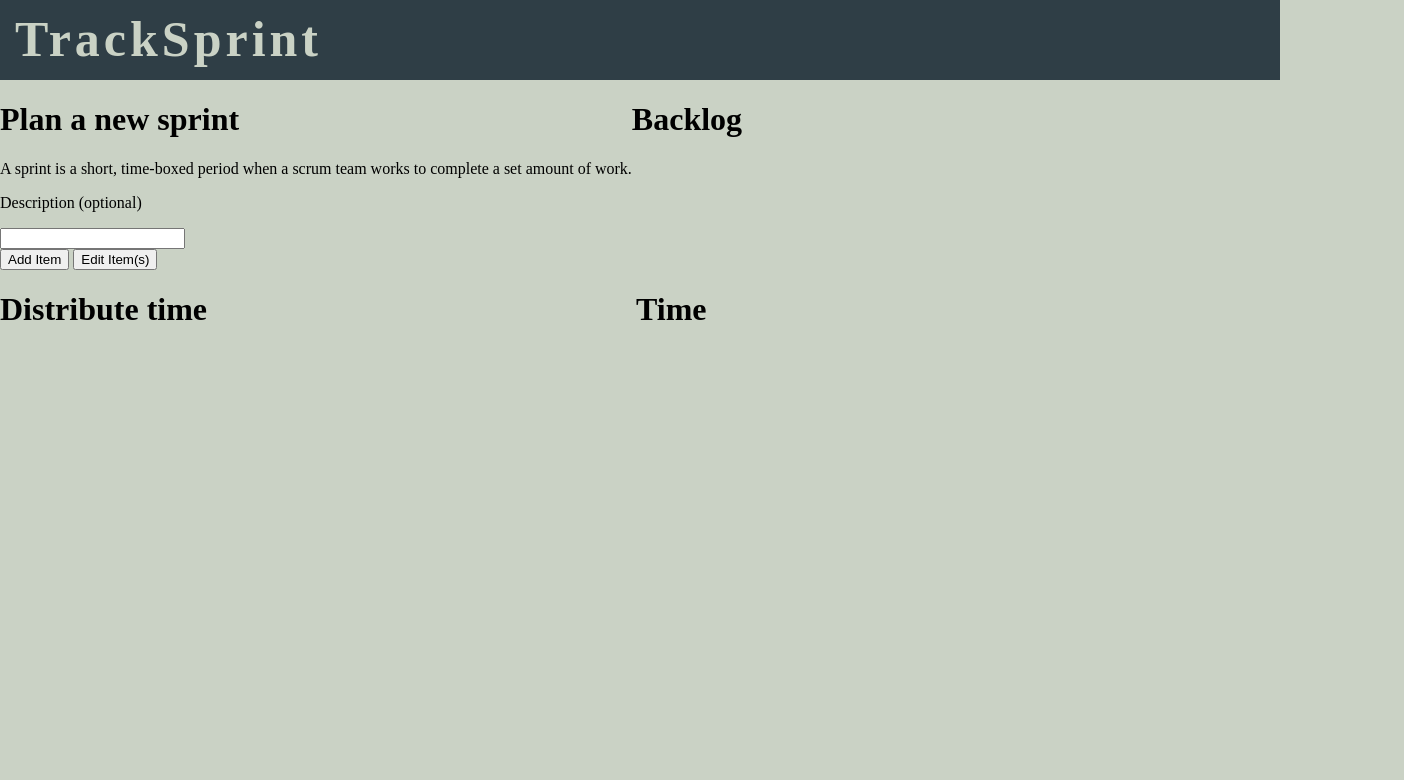
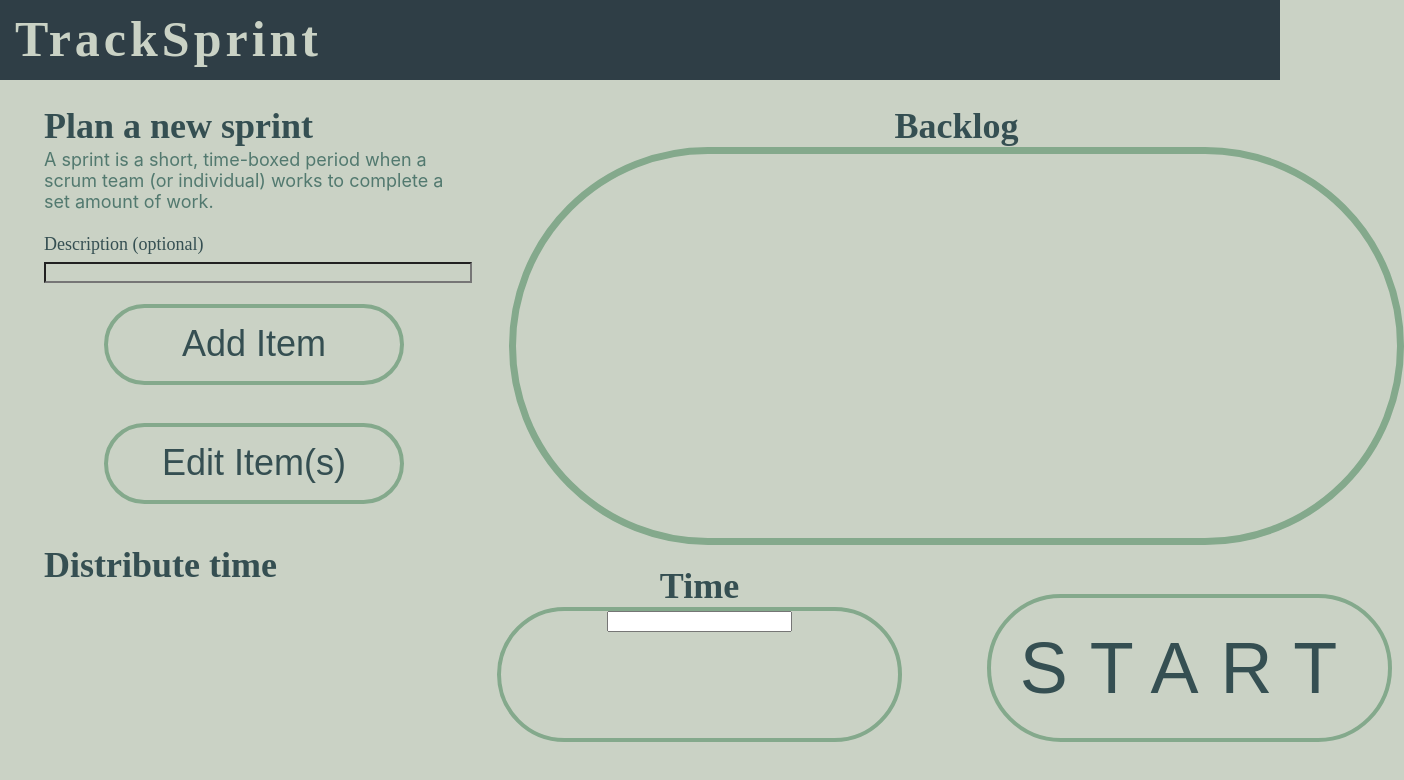
Before and after one commit to juancarbajal98/TrackSprint, a website: page public/html/newSprint.html in a window 1280 px wide. Shown: the whole page, 1404 px wide, since content can reach past the window. Drawn offline with Linux system fonts and the light colour scheme.

Commit message:
finished up a majority of styling on the new sprint page. still some small things like START centering and eventually adding time distru. for now I will set up the sprintscreen route then work on styling time and passing time info to page.

```diff
--- /dev/null
+++ b/notes/futureImplemen.txt
@@ -0,0 +1 @@
+- change all the routes to all lowercase => keep scripts camelCase
--- a/public/html/newSprint.html
+++ b/public/html/newSprint.html
@@ -10,27 +10,51 @@
     <div id ="navBar">
         <h1 onclick = "returnHome()" id ="navText">TrackSprint</h1>
     </div>
-    <div id="row1">
-        <div class = "row1" id = "r1LHS">
-            <h1>Plan a new sprint</h1>
-            <p>A sprint is a short, time-boxed period when a scrum team works to complete a set amount of work.</p>
-            <p>Description (optional) </p>
-            <form>
+    <div class = "rows" id="row1">
+        <div class = "row1 col1" id = "r1LHS">
+            <h1 class = "headings" id="newSprint">Plan a new sprint</h1>
+            <p style="margin: 0px 0px 22px 0px;
+            color: #52796F;
+            font-size: 18px;
+            font-family: -apple-system, BlinkMacSystemFont, 'Segoe UI', Roboto, Oxygen, Ubuntu, Cantarell, 'Open Sans', 'Helvetica Neue', sans-serif;"
+            >A sprint is a short, time-boxed period when a scrum team (or individual) works to complete a set amount of work.</p>
+
+            <p style="font-size: 18px;
+            color: #354F52;
+            margin: 0px 0px 7px 0px;"
+            >Description (optional) </p>
+
+            <form id ="descForm">
                 <input type="text" id ="desc" name ="desc"><br>
             </form>
-            <button onclick ="addItem()">Add Item</button>
-            <button onclick ="editItems()">Edit Item(s)</button>
+            <div id ="backlogButtonContainer">
+                <button onclick ="addItem()" class = "buttons backlog" id ="add">Add Item</button>
+                <button onclick ="editItems()" class = "buttons backlog" id = "edit">Edit Item(s)</button>
+            </div>
         </div>
-        <div class = "row1" id = "r1RHS">
-            <h1>Backlog</h1>
+        <div class = "row1 col2" id = "r1RHS">
+            <h1 class = "headings" id ="backlog">Backlog</h1>
+            <div id ="backlogContainer">
+                <!-- where we interpolate backlog data-->
+            </div>
         </div>
     </div>
-    <div id="row2">
-        <div class = "row2" id = "r2LHS">
-            <h1>Distribute time</h1>
+    <div class = "rows" id="row2">
+        <div class = "row2 col1" id = "r2LHS">
+            <h1 class = "headings">Distribute time</h1>
         </div>
-        <div class = "row2" id = "r2RHS">
-            <h1>Time</h1>
+        <div class = "row2 col2" id = "r2RHS">
+            <div id ="timeContainer">
+                <h1 class = "headings" id="time">Time</h1>
+                <div id="timeButton">
+                    <form>
+                        <input type="text"><br>
+                    </form>
+                </div>
+            </div>
+            <div id ="startContainer">
+                <button class ="buttons" id="start">START</button>
+            </div>
         </div>
     </div>
 </body>
--- a/public/routes/newSprint.js
+++ b/public/routes/newSprint.js
@@ -1,13 +1,11 @@
 "use strict";
 const express = require('express');
 let router = express.Router();
+// capture path of newSprint html
 const HTML_PATH = __dirname.substr(0, __dirname.length-6) + "html";
 
 
 router.get('/',(req,res) => {
-    console.log('entered newsprint root route');
-    // capture path of newSprint html
-    console.log(HTML_PATH);
     res.sendFile(HTML_PATH + "/newSprint.html",(req,res) => {
         console.log('sent new sprint');
     });
--- a/public/styles/index.css
+++ b/public/styles/index.css
@@ -1,11 +1,14 @@
 /* add CSS for homepage */
 #body{
     background-color: #CAD2C5;
+    margin:0px;
+    height:700px;
 }
 
 #header{
     font-size: 144px;
     text-align: center;
+    letter-spacing: 9px;
     margin: 0px 0px 0px;
     color: #2F3E46;
 }
--- a/public/styles/newSprint.css
+++ b/public/styles/newSprint.css
@@ -1,8 +1,10 @@
+/* styles for entire body */
 #body{
     background-color: #CAD2C5;
     margin: 0px;
 }
 
+/* styles for nav bar */
 #navBar{
     width: 100%;
     height:80px;
@@ -16,17 +18,142 @@
     letter-spacing: 4px;
     font-size: 50px;
 }
+/* styles for all heading text */
+.headings{
+    color: #354F52;
+    margin-top:0px;
+    font-size: 36px;
+}
+#newSprint{
+    margin-bottom: 2px;
+}
+#backlog{
+    margin-bottom:0px;
+}
+#time{
+    margin-bottom:0px;
+}
+
+/* styles for input bar */
+#descForm{
+}
+#desc{
+    width:420px;
+    background-color: #CAD2C5;
+}
+
+/* styles for buttons */
+.buttons{
+    background-color: #CAD2C5;
+    color: #354F52;
+    border: 4px solid #84A98C;
+    vertical-align: middle;
+}
+
+.backlog{
+    width: 300px;
+    height: 81px;
+    margin-bottom: 38px;
+    font-size: 36px;
+    border-radius: 108px;
+}
+
+#backlogButtonContainer{
+    margin: 52px 0px 38px 0px;
+    position: absolute;
+    top: 65%;
+    left: 50%;
+    -ms-transform: translate(-50%, -50%);
+    transform: translate(-50%, -50%);
+}
+
+#add{
+
+}
+
+#start{
+    height: 148px;
+    width: 405px;
+    border-radius: 197px;
+}
+
+/* styles for backlog container*/
+#backlogContainer{
+    background-color: #CAD2C5;
+    color: #354F52;
+    border: 7px solid #84A98C;
+    border-radius: 510px;
+    vertical-align: middle;
+    height: 384px;
+}
+/* styles for time&start containers */
+#timeContainer{
+    width: 405px;
+    display: inline-block;
+    text-align: center;
+    position: absolute;
+    margin-top: 21px;
+}
+#startContainer{
+    width: 405px;
+    display: inline-block;
+    text-align: center;
+    margin-top: 50px;
+    position: sticky;
+    left: 100%;
+}
+
+#timeButton{
+    background-color: #CAD2C5;
+    color: #354F52;
+    border: 4px solid #84A98C;
+    border-radius: 197px;
+    vertical-align: middle;
+    height: 127px;
+}
+
+#start{
+    font-size: 72px;
+    letter-spacing: 22px;
+    text-align: center;
+
+}
+
+/* styles for r&c's positioning */
 .row1{
     display: inline-block;
+    margin-top: 25px;
+    margin-bottom: 30px;
 }
 .row2{
     display: inline-block;
 }
 
+.col1{
+    margin-left: 44px;
+    margin-right: 45px;
+    width:420px;
+}
+
+.col2{
+    margin-right:32px;
+    width: 895px;
+}
+#r1LHS{
+    height:409px;
+    position:relative;
+}
+
 #r1RHS{
     position: absolute;
+    text-align: center;
 }
 
 #r2LHS{
-    width: 632px;
+    width: 408px;
 }
+
+#r2RHS{
+    position:absolute;
+
+}
```
Also changed, not shown: notes/impedDocs.txt (+20 -0 lines).
